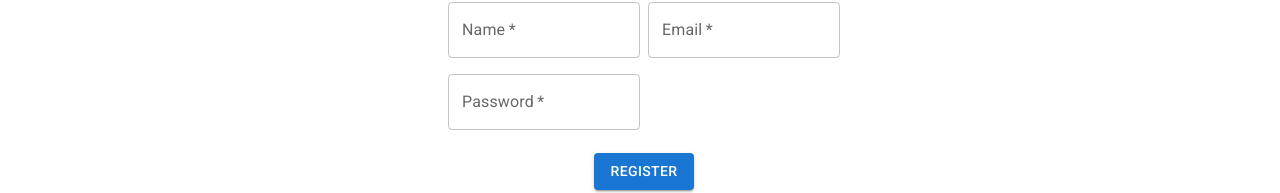
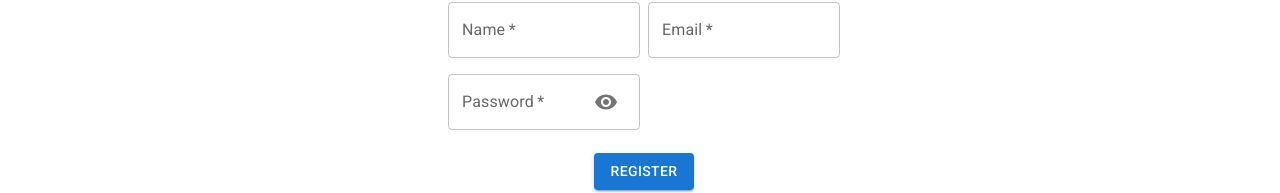
Before and after one commit to Thunderbolton/Keep-English, a React (Create React App) app in the folder client/: page /register in a window 1280 px wide. Shown: the part 284-477 px from the top of the page. Built offline with nearby package versions, Linux system fonts and the light colour scheme.

Commit message:
added show/hide password functionality

```diff
--- a/client/src/components/Register.tsx
+++ b/client/src/components/Register.tsx
@@ -1,4 +1,5 @@
-import { Button, Grid, TextField } from "@mui/material";
+import { Button, Grid, InputAdornment, TextField, InputProps, IconButton } from "@mui/material";
+import {Visibility, VisibilityOff} from '@mui/icons-material';
 import { useState, useContext } from "react";
 import { Link } from "react-router-dom";
 import axios from "axios";
@@ -11,13 +12,19 @@ const Register = () => {
     const [name, setName] = useState('')
     const [email, setEmail] = useState('')
     const [password, setPassword] = useState('')
+    const [togglePassword, setHandleTogglePassword] = useState(false)
+
 
     // Register user state
+    const { dispatch } = useContext(AuthContext)
     const [isLoading, setIsLoading] = useState<any | null>(null)
     const [error, setError] = useState<any | null>(null)
-    const { dispatch } = useContext(AuthContext)
 
 
+    // Show/hide password
+    const handleTogglePassword = () => setHandleTogglePassword((show) => !show);
+
+    // Form submission
     const onSubmit = async (e: React.FormEvent<HTMLFormElement>) => {
         e.preventDefault()
         await register(name, email, password)
@@ -52,7 +59,6 @@ const Register = () => {
                     setError('Registration failed')
                     setIsLoading(false)
                   }
-
         }
     }
 
@@ -96,22 +102,20 @@ const Register = () => {
                         autoComplete="off"
                         name="password"
                         label="Password"
+                        type={togglePassword ? 'text' : 'password'}
                         id="password"
+                        InputProps={{
+                            endAdornment: (
+                              <InputAdornment position="end">
+                                <IconButton onClick={handleTogglePassword} >
+                                  {togglePassword ? <VisibilityOff /> : <Visibility />}
+                                </IconButton>
+                              </InputAdornment>
+                            )
+                          }}
                         value={password}
                         onChange={(e) => setPassword(e.target.value)}
                         />
-                    </Grid>
-                    <Grid item xs={6}>
-                    {/* <TextField
-                        required
-                        fullWidth
-                        autoComplete="off"
-                        name="confirm-password"
-                        label="Confirm Password"
-                        id="confirm-password"
-                        value={confirm}
-                        onChange={(e) => setConfirm(e.target.value)}
-                        /> */}
                     </Grid>
                     <Grid item xs={12}>
                     <Button disabled={isLoading} variant="contained" type="submit" sx={{marginTop: '15px'}}>Register</Button>
```
